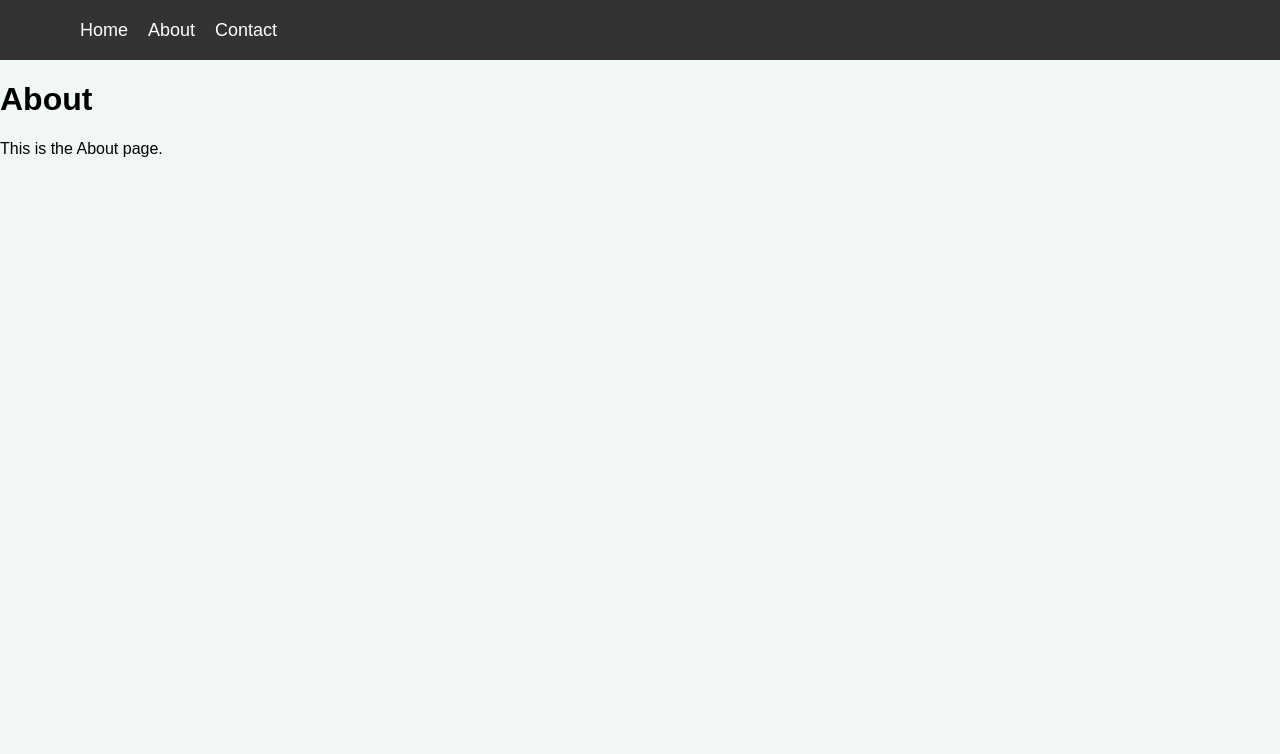
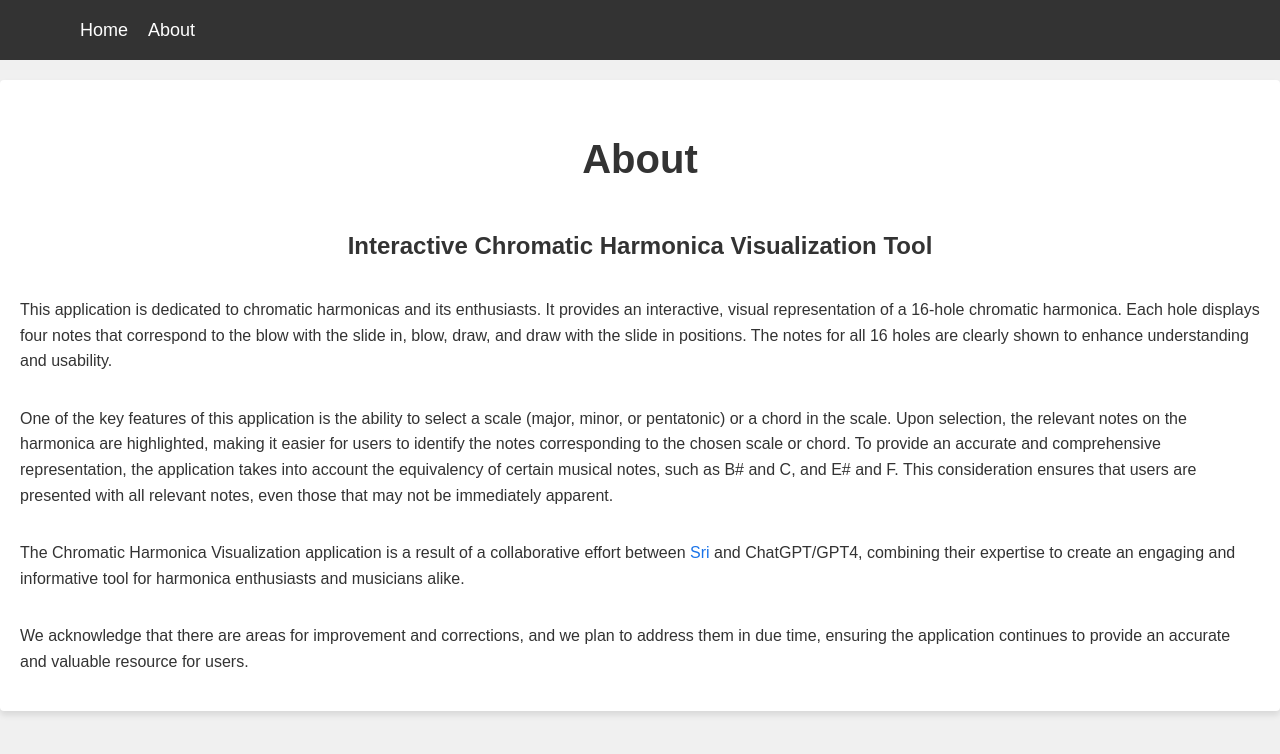
Before and after one commit to shrichris/chromatic_harmonica_visualiser, a website: page public/about.html in a window 1280 px wide. Drawn offline with Linux system fonts and the light colour scheme.

Commit message:
Style edits

```diff
--- a/public/about.html
+++ b/public/about.html
@@ -3,14 +3,12 @@
 <head>
   <meta charset="UTF-8">
   <meta name="viewport" content="width=device-width, initial-scale=1.0">
-  <title>Chromatic Harmonica</title>
   <link rel="stylesheet" href="styles.css">
   <script src="scripts.js"></script>
+  <title>About | Interactive Chromatic Harmonica Visualization Tool</title>
 </head>
 <body>
 
-  <!-- Insert your navigation bar here -->
-  <!-- Navbar -->
   <!-- Navbar -->
   <header>
     <nav class="navbar">
@@ -19,8 +17,7 @@
       <ul class="nav-links">
         <li><a href="index.html">Home</a></li>
         <li><a href="about.html">About</a></li>
-        <li><a href="contacts.html">Contact</a></li>
-      </ul>
+       </ul>
       <!-- Hamburger menu -->
       <button class="hamburger">
         <span class="bar"></span>
@@ -31,9 +28,23 @@
   </header>
 
 
-  <div class="content">
-    <h1>About</h1>
-    <p>This is the About page.</p>
-  </div>
+  <main>
+    <div class="container">
+      <h1>About</h1>
+      <h2>Interactive Chromatic Harmonica Visualization Tool</h2>
+      <p>
+        This application is dedicated to chromatic harmonicas and its enthusiasts. It provides an interactive, visual representation of a 16-hole chromatic harmonica. Each hole displays four notes that correspond to the blow with the slide in, blow, draw, and draw with the slide in positions. The notes for all 16 holes are clearly shown to enhance understanding and usability.
+      </p>
+      <p>
+        One of the key features of this application is the ability to select a scale (major, minor, or pentatonic) or a chord in the scale. Upon selection, the relevant notes on the harmonica are highlighted, making it easier for users to identify the notes corresponding to the chosen scale or chord. To provide an accurate and comprehensive representation, the application takes into account the equivalency of certain musical notes, such as B# and C, and E# and F. This consideration ensures that users are presented with all relevant notes, even those that may not be immediately apparent.
+      </p>
+      <p>
+        The Chromatic Harmonica Visualization application is a result of a collaborative effort between <a href=https://shrichris.github.io.>Sri</a> and ChatGPT/GPT4, combining their expertise to create an engaging and informative tool for harmonica enthusiasts and musicians alike.
+      </p>
+      <p>
+        We acknowledge that there are areas for improvement and corrections, and we plan to address them in due time, ensuring the application continues to provide an accurate and valuable resource for users.
+      </p>
+    </div>
+  </main>
 </body>
 </html>
--- a/public/styles.css
+++ b/public/styles.css
@@ -1,7 +1,9 @@
 body {
   margin: 0;
   font-family: Arial, sans-serif;
-  background-color: #d7e8e555;
+  line-height: 1.6;
+  color: #333;
+  background-color: #f0f0f0;
 }
 
   .harmonica {
@@ -93,12 +95,6 @@ body {
     margin-right: 10px;
   }
 
-  .container {
-    display: flex;
-    flex-direction: column;
-    align-items: center;
-    margin-top: 20px;
-  }
 
   select#scaleSelector {
     font-size: 18px;
@@ -196,3 +192,50 @@ nav {
     text-align: left;
   }
 }
+
+.content-container {
+  max-width: 800px;
+  margin: 20px auto;
+  padding: 20px;
+  background-color: #ffffff;
+  box-shadow: 0 4px 6px rgba(0, 0, 0, 0.1);
+  border-radius: 4px;
+}
+
+
+.container {
+  display: flex;
+  flex-direction: column;
+  align-items: center;
+  margin-top: 20px;
+  margin: 20px auto;
+  padding: 20px;
+  background-color: #ffffff;
+  box-shadow: 0 4px 6px rgba(0, 0, 0, 0.1);
+  border-radius: 4px;
+}
+
+
+h1 {
+  font-size: 2.5rem;
+  margin-bottom: 1rem;
+}
+
+h2 {
+  font-size: 1.5rem;
+  margin-bottom: 1rem;
+}
+
+p {
+  font-size: 1rem;
+  margin-bottom: 1rem;
+}
+
+a {
+  color: #1a73e8;
+  text-decoration: none;
+}
+
+a:hover {
+  text-decoration: underline;
+}
```
Also changed, not shown: public/contacts.html (deleted, +0 -39 lines), public/index.html (+4 -3 lines).
